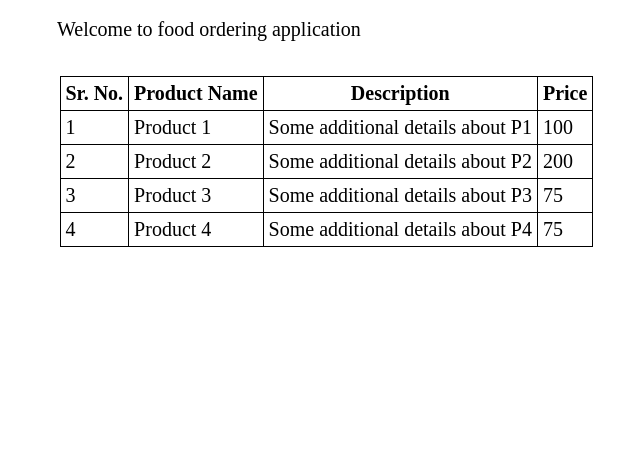
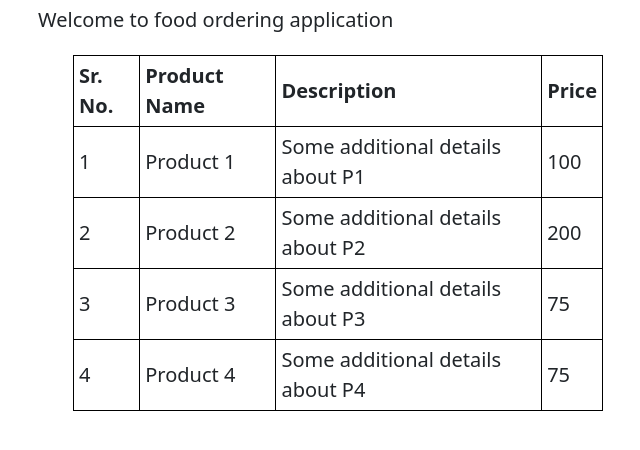
Before and after one commit to divyayush-v-20/UCA, a website: page web_d/web_basics/frontend/index.html in a window 1280 px wide. Shown: the whole page, without its empty margins (272-912 px from the left). Drawn offline with nearby package versions, Linux system fonts and the light colour scheme.

Commit message:
10-08-24

```diff
--- a/web_d/web_basics/frontend/index.html
+++ b/web_d/web_basics/frontend/index.html
@@ -9,6 +9,8 @@
       content="width=device-width, initial-scale=1.0,
     minimum-scale=0.1, maximum-scale=10.0, user-scalable=1"
     />
+    <link href="https://cdn.jsdelivr.net/npm/bootstrap@5.3.3/dist/css/bootstrap.min.css" rel="stylesheet"
+    integrity="sha384-QWTKZyjpPEjISv5WaRU9OFeRpok6YctnYmDr5pNlyT2bRjXh0JMhjY6hW+ALEwIH" crossorigin="anonymous">
     <link rel="stylesheet" href="./style.css" />
   </head>
   <body>
--- a/web_d/web_basics/frontend/index.js
+++ b/web_d/web_basics/frontend/index.js
@@ -63,7 +63,6 @@ function renderProducts() {
     }
 
     initProductsListTable();
-    setTimeout(getProductsList, 5000);
+    setTimeout(getProductsList, 10);
   }
-
   renderProducts();
```
